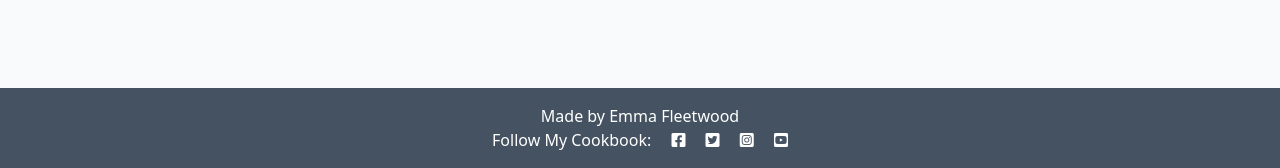
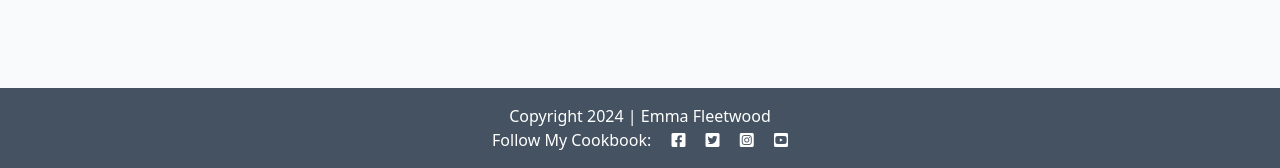
Before and after one commit to EJFleet/pp4-my-cookbook-blog, a Django app: page / in a window 1280 px wide. Shown: the part 632-800 px from the top of the page. Run offline with Django 4.2, Linux system fonts and the light colour scheme; data that the repository does not hold is empty.

Commit message:
Add copyright block to footer

```diff
--- a/blog/templates/blog/index.html
+++ b/blog/templates/blog/index.html
@@ -50,3 +50,7 @@
 
 <!-- index.html content ends here -->
 {% endblock %}
+
+{% block copyright %}
+Copyright 2024 | Emma Fleetwood
+{% endblock %}
--- a/templates/base.html
+++ b/templates/base.html
@@ -60,7 +60,11 @@
 
     <!-- Footer -->
     <footer class="footer mt-auto py-3 dark-bg">
-        <p class="m-0 text-center text-white">Made by Emma Fleetwood</p>
+        <p class="m-0 text-center text-white">
+            {% block copyright %}
+            Made by Emma Fleetwood
+            {% endblock %}
+        </p>
         <p class="m-0 text-center text-white">Follow My Cookbook: <i class="fab fa-facebook-square ms-3"></i>
             <i class="fab fa-twitter-square ms-3"></i>
             <i class="fab fa-instagram-square ms-3"></i>
```
